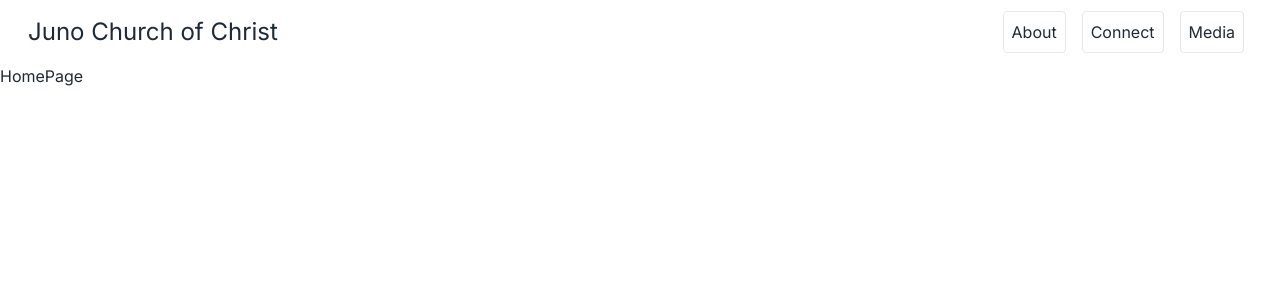
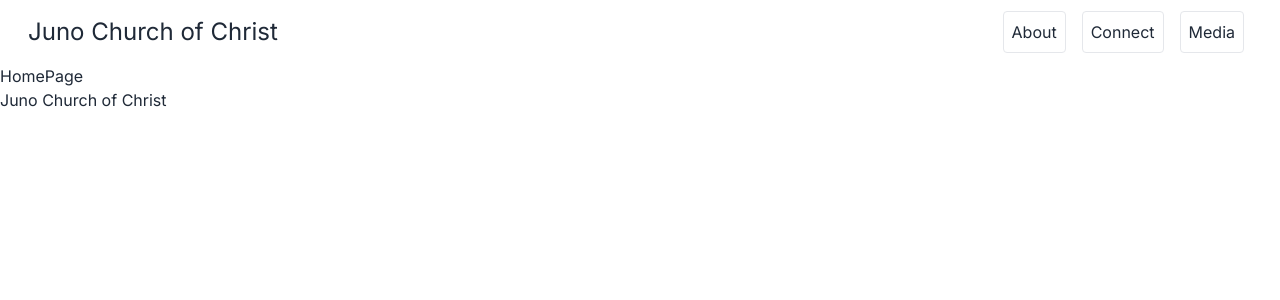
Before and after one commit to JunoChurchofChrist/JunoWebsite, a Next.js app: page / in a window 1280 px wide. Shown: the top 300 px of the page. Built offline with nearby package versions, Linux system fonts and the light colour scheme.

Commit message:
Added Footer Component

```diff
--- /dev/null
+++ b/app/components/Footer/Footer.tsx
@@ -0,0 +1,13 @@
+import React from 'react';
+import Link from 'next/link';
+
+const Footer = () => {
+  return (
+    <div className="flex justify-between">
+      <Link href="/">Juno Church of Christ</Link>
+      <div></div>
+    </div>
+  );
+};
+
+export default Footer;
--- /dev/null
+++ b/app/components/Footer/index.ts
@@ -0,0 +1,3 @@
+import Footer from "./Footer";
+
+export default Footer
--- a/app/layout.tsx
+++ b/app/layout.tsx
@@ -2,6 +2,7 @@ import type { Metadata } from 'next';
 import { Inter } from 'next/font/google';
 import './globals.css';
 import NavBar from './components/Navbar/NavBar';
+import Footer from './components/Footer';
 
 const inter = Inter({ subsets: ['latin'] });
 
@@ -20,6 +21,7 @@ export default function RootLayout({
       <body className={inter.className}>
         <NavBar />
         <main>{children}</main>
+        <Footer />
       </body>
     </html>
   );
```
